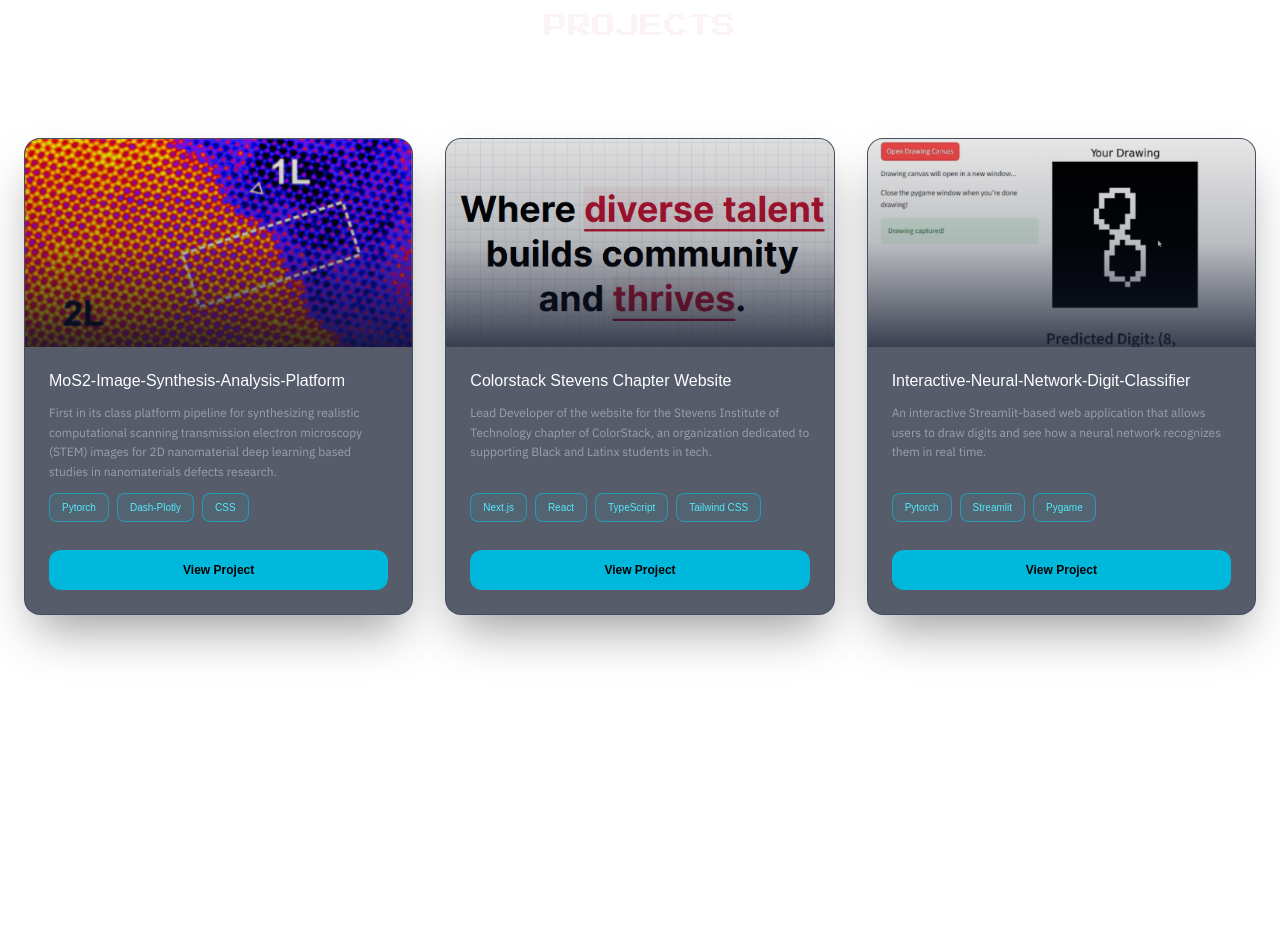
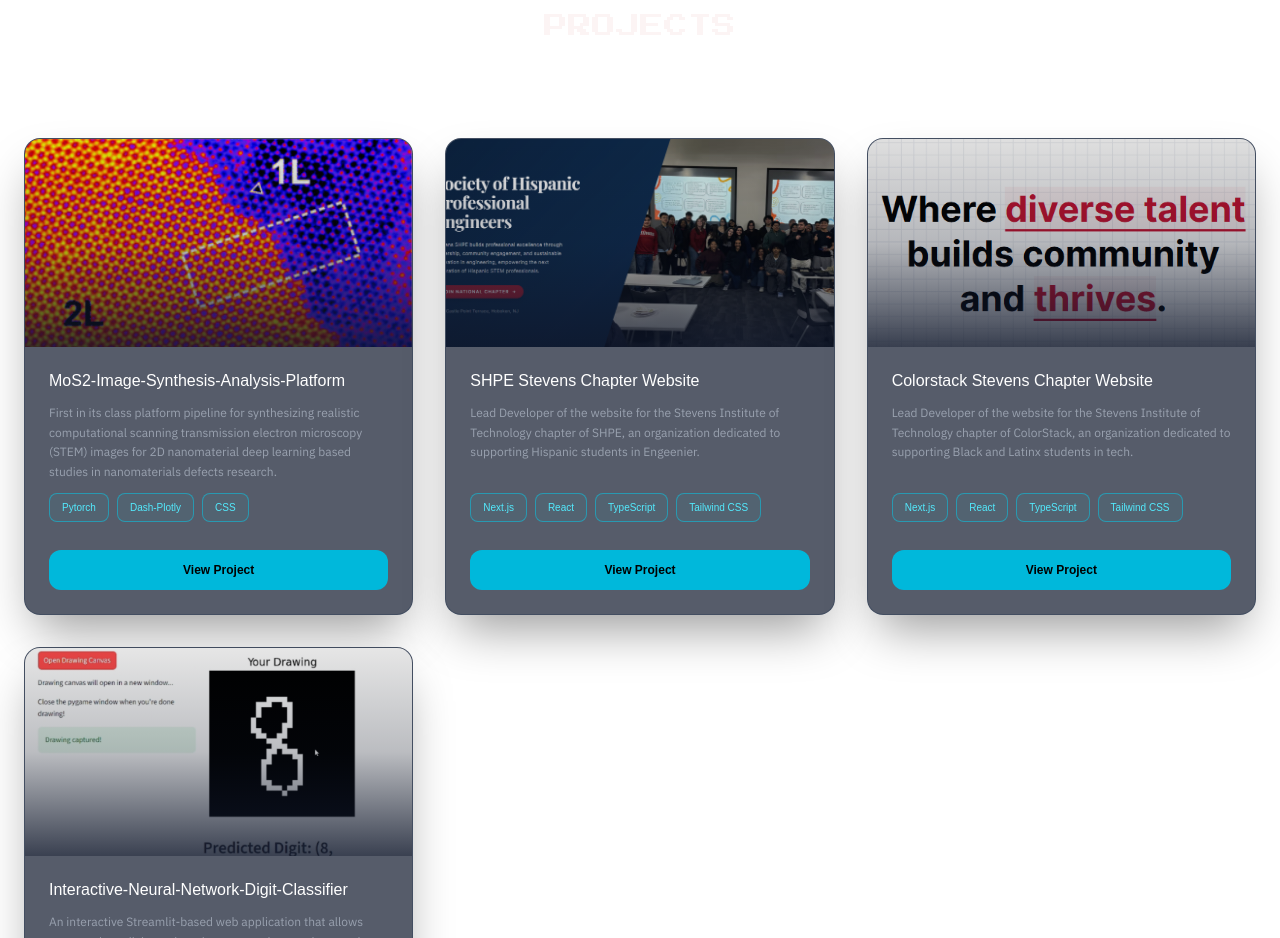
Before and after one commit to MatiasPF1/Portfolio-Website, a Next.js app: page / in a window 1280 px wide. Shown: the part 2540-3478 px from the top of the page. Built offline with nearby package versions, Linux system fonts and the light colour scheme.

Commit message:
added new project

```diff
--- a/components/Projects.tsx
+++ b/components/Projects.tsx
@@ -12,6 +12,17 @@
     tech: ['Pytorch', 'Dash-Plotly', 'CSS'],
     repo: 'https://github.com/MatiasPF1/MoS2-Image-Synthesis-Analysis-Platform',
   },
+
+  {
+    title: 'SHPE Stevens Chapter Website',
+    description:
+      'Lead Developer of the website for the Stevens Institute of Technology chapter of SHPE, an organization dedicated to supporting Hispanic students in Engeenier.',
+    image: '/SHPE.png',
+    tech: ['Next.js', 'React', 'TypeScript', 'Tailwind CSS'],
+    repo: 'https://github.com/MatiasPF1/SHPE-Stevens-Chapter',
+  },
+
+
   {
     title: 'Colorstack Stevens Chapter Website',
     description:
@@ -28,6 +39,10 @@
     tech: ['Pytorch', 'Streamlit', 'Pygame'],
     repo: 'https://github.com/MatiasPF1/Interactive-Neural-Network-Digit-Classifier',
   },
+
+
+
+
 ];
 
 export default function Projects_Section() {
```
Also changed, not shown: public/SHPE.png (added).
